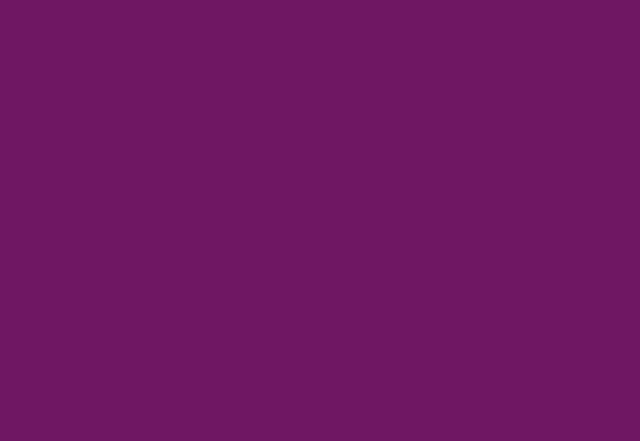
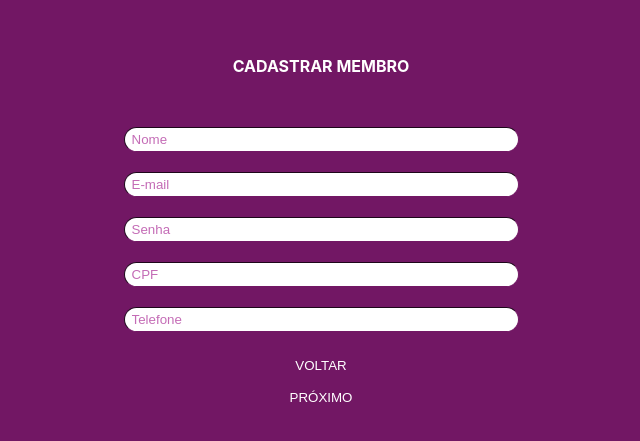
Before and after one commit to FelipeArtur/ras-manager-web, a React (Create React App) app: page /membros/cadastrar in a window 1280 px wide. Before the commit this address had no page. Shown: the part 169-610 px from the top of the page, without its empty margins (319-959 px from the left). Built offline with nearby package versions, Linux system fonts and the light colour scheme.

Commit message:
Cadastro de usuário

```diff
--- a/src/Routes.js
+++ b/src/Routes.js
@@ -1,5 +1,6 @@
 import { BrowserRouter, Routes, Route } from 'react-router-dom';
 import AddEvent from './modules/admin/AddEvent/AddEvent';
+import AddMember from './modules/admin/AddMember/AddMember';
 import Login from './modules/auth/login/Login';
 import Habilidades from './modules/auth/register/Habilidades/Habilidades';
 // import Register from './modules/auth/register/Register';
@@ -17,6 +18,7 @@ export default function AppRoutes () {
             <Route exact path="/cadastro-habilidades" element={<Habilidades/>}/>
             <Route exact path="/catalogo" element={<Catalogo/>}/>
             <Route exact path="/membros" element={<MembrosRAS/>}/>
+            <Route exact path="/membros/cadastrar" element={<AddMember/>}/>
             <Route exact path="/eventos" element={<Eventos/>}/>
             <Route exact path="/eventos/adicionar" element={<AddEvent/>}/>
             <Route exact path="/reunioes" element={<Reunioes/>}/>
--- /dev/null
+++ b/src/modules/admin/AddMember/AddMember.css
@@ -0,0 +1,28 @@
+.add-member-view {
+    width: 40%;
+    display: flex;
+    flex-direction: column;
+    align-items: center;
+    align-self: center;
+    align-content: center;
+}
+
+.add-member-title {
+    color: white;
+    font-weight: 700;
+    margin-bottom: 8%;
+}
+
+.back-to-members {
+    color: white;
+    background-color: transparent;
+    border-style: none;
+    margin-top: 3%;
+}
+
+.next-member-register {
+    color: white;
+    background-color: transparent;
+    border-style: none;
+    margin-top: 3%;
+}
--- /dev/null
+++ b/src/modules/admin/AddMember/AddMember.js
@@ -0,0 +1,66 @@
+import Axios from "axios";
+import { useState } from "react";
+import CustomInput from "../../../utils/components/CustomInput/CustomInput";
+
+import "./AddMember.css";
+
+export default function AddMember() {
+
+    const [nome, setNome] = useState("");
+    const [email, setEmail] = useState("");
+    const [senha, setSenha] = useState("");
+    const [cpf, setCPF] = useState("");
+    const [telefone, setTelefone] = useState("");
+
+    function handleInputChange(e, changeFunction) {
+        changeFunction(e.target.value);
+    }
+
+    return (
+        <div className="add-member-view">
+
+            <div className="add-member-title">CADASTRAR MEMBRO</div>
+
+            <CustomInput
+                type="text"
+                placeholder="Nome"
+                onChange={(e) => handleInputChange(e, setNome)}
+                maxLength={50}
+            />
+            <CustomInput
+                type="text"
+                placeholder="E-mail"
+                onChange={(e) => handleInputChange(e, setEmail)}
+                maxLength={50}
+            />
+            <CustomInput
+                type="password"
+                placeholder="Senha"
+                onChange={(e) => handleInputChange(e, setSenha)}
+                maxLength={30}
+            />
+            <CustomInput
+                type="number"
+                placeholder="CPF"
+                onChange={(e) => handleInputChange(e, setCPF)}
+                maxLength={15}
+            />
+            <CustomInput
+                type="number"
+                placeholder="Telefone"
+                onChange={(e) => handleInputChange(e, setTelefone)}
+                maxLength={15}
+            />
+
+            <button className="back-to-members">VOLTAR</button>
+
+            <button className="next-member-register"
+                onClick={() => {
+                    Axios.post("http://localhost:3001/pessoas/cadastrar/" + nome + "/" + email + "/" + senha + "/" + cpf + "/" + telefone).then((response) => {
+                        ///
+                    });
+                }}
+            >PRÓXIMO</button>
+        </div>
+    );
+}
--- a/src/modules/catalogo/MembrosRAS/MembrosRAS.js
+++ b/src/modules/catalogo/MembrosRAS/MembrosRAS.js
@@ -18,7 +18,7 @@ export default function MembrosRAS() {
     }, []);
 
         return (
-            <BaseCatalogo addBtnPath={""} title={
+            <BaseCatalogo addBtnPath={"/membros/cadastrar"} title={
                 <h1 className="catalogo-sub-title">Membros RAS</h1>
             }
             children={
--- a/src/utils/components/CustomInput/CustomInput.css
+++ b/src/utils/components/CustomInput/CustomInput.css
@@ -16,6 +16,14 @@
     color: #c46cb6;
 }
 
+.custom-input::content {
+    color: #c46cb6;
+}
+
+.custom-input::marker {
+    color: #c46cb6;
+}
+
 .custom-input:hover {
     border-radius: 14px;
     border-color: purple;
```
Also changed, not shown: 1 other file (tests, documents, lock files or other folders).
